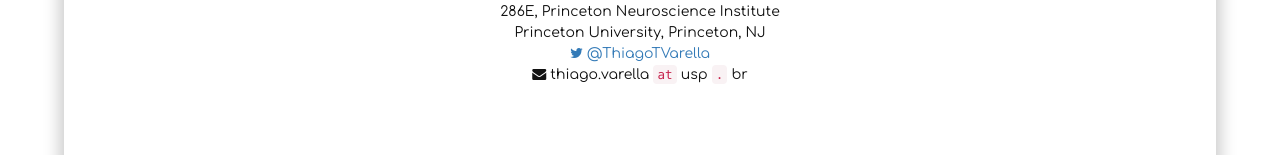
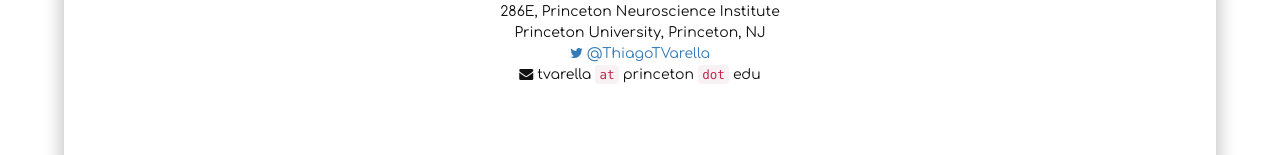
Before and after one commit to ThiagoTVarella/ThiagoTVarella.github.io, a plain HTML site: page contact.html in a window 1280 px wide. Shown: the part 238-393 px from the top of the page. Drawn offline with nearby package versions, Linux system fonts and the light colour scheme.

Commit message:
Update contact.html

```diff
--- a/contact.html
+++ b/contact.html
@@ -54,7 +54,7 @@
                 286E, Princeton Neuroscience Institute <br>
                 Princeton University, Princeton, NJ <br>
                 <a href="#"><i class="fa fa-twitter"></i> @ThiagoTVarella </a><br>
-                <i class="fa fa-envelope"></i> thiago.varella <code>at</code> usp <code>.</code> br </p>
+                <i class="fa fa-envelope"></i> tvarella <code>at</code> princeton <code>dot</code> edu </p>
             </section>
 
             <div id="footer"></div>
```
